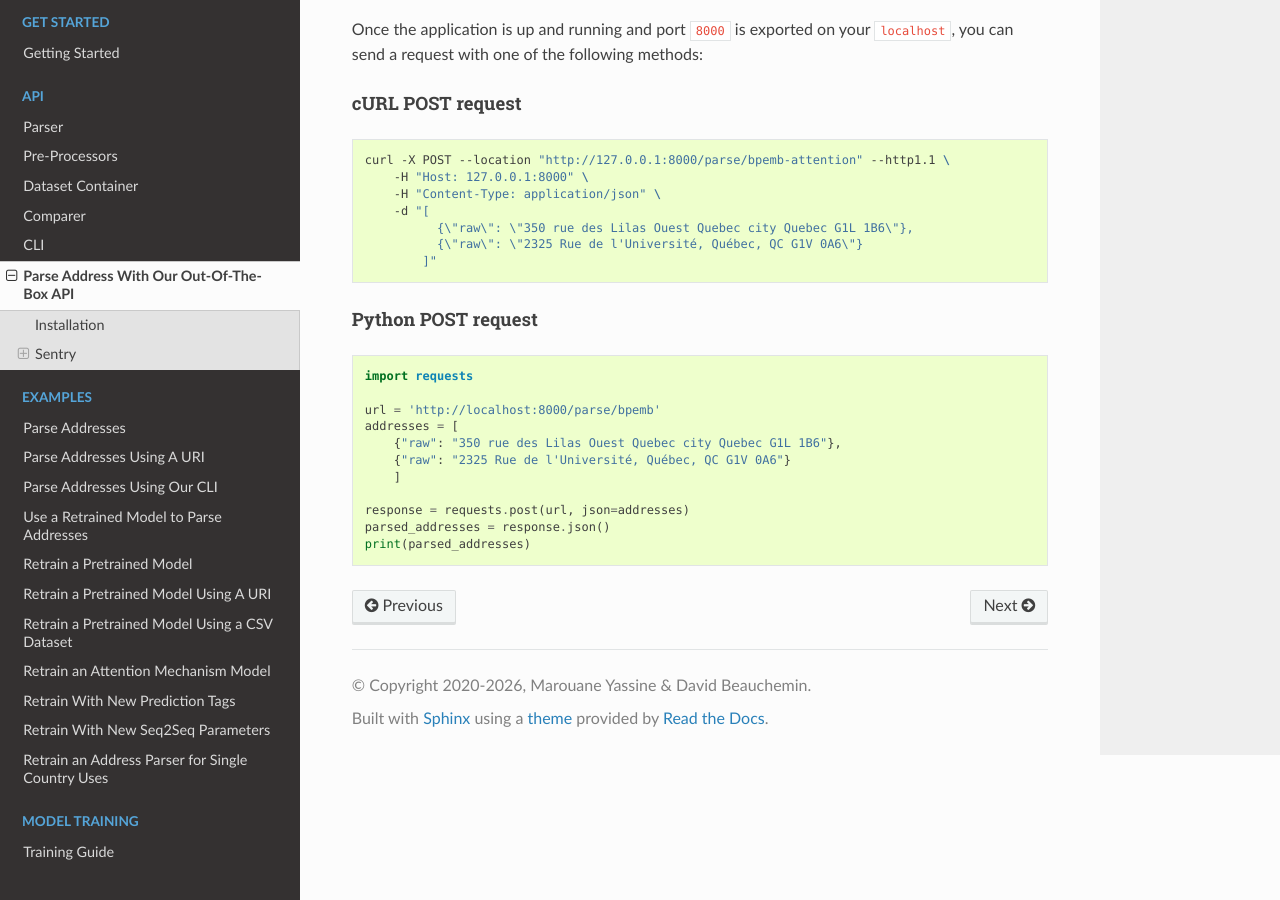
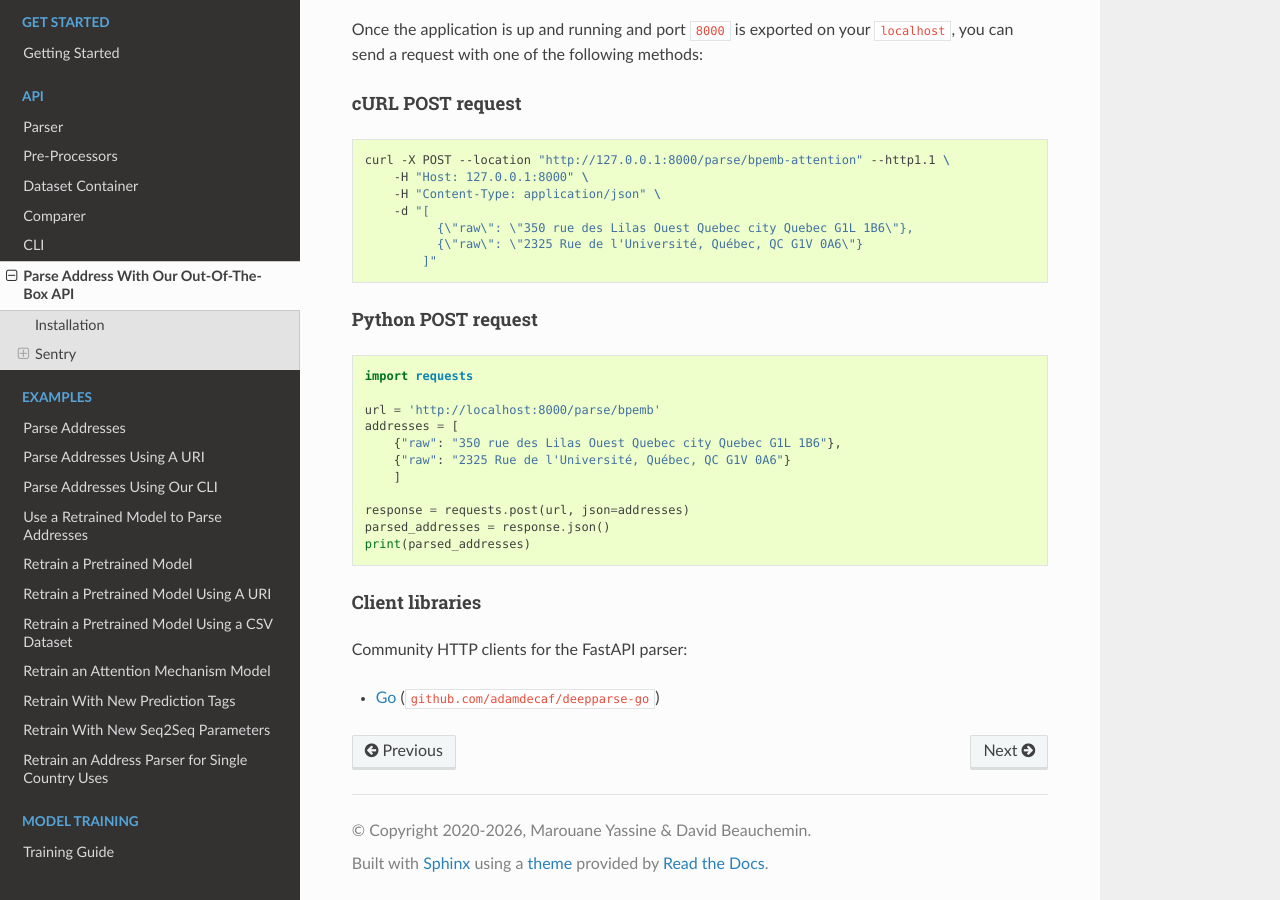
Before and after one commit to GRAAL-Research/deepparse, a Sphinx documentation site: the page built from docs/source/api.rst, in a window 1280 px wide and 900 px high, scrolled down 799 px. Built offline with Sphinx 7.4.7 and the Read the Docs theme 3.1.0, drawn with Linux system fonts in a browser that asks for light colours; the version number could not be read and is left out.

Commit message:
docs: link community Go client for the FastAPI parser
Add adamdecaf/deepparse-go next to the REST API examples so users can
find a typed HTTP client without wrapping the JSON by hand.

```diff
--- a/docs/source/api.rst
+++ b/docs/source/api.rst
@@ -66,3 +66,10 @@ Python POST request
     response = requests.post(url, json=addresses)
     parsed_addresses = response.json()
     print(parsed_addresses)
+
+Client libraries
+~~~~~~~~~~~~~~~~
+
+Community HTTP clients for the FastAPI parser:
+
+- `Go <https://github.com/adamdecaf/deepparse-go>`_ (``github.com/adamdecaf/deepparse-go``)
```
Also changed, not shown: README.md (+4 -0 lines).
